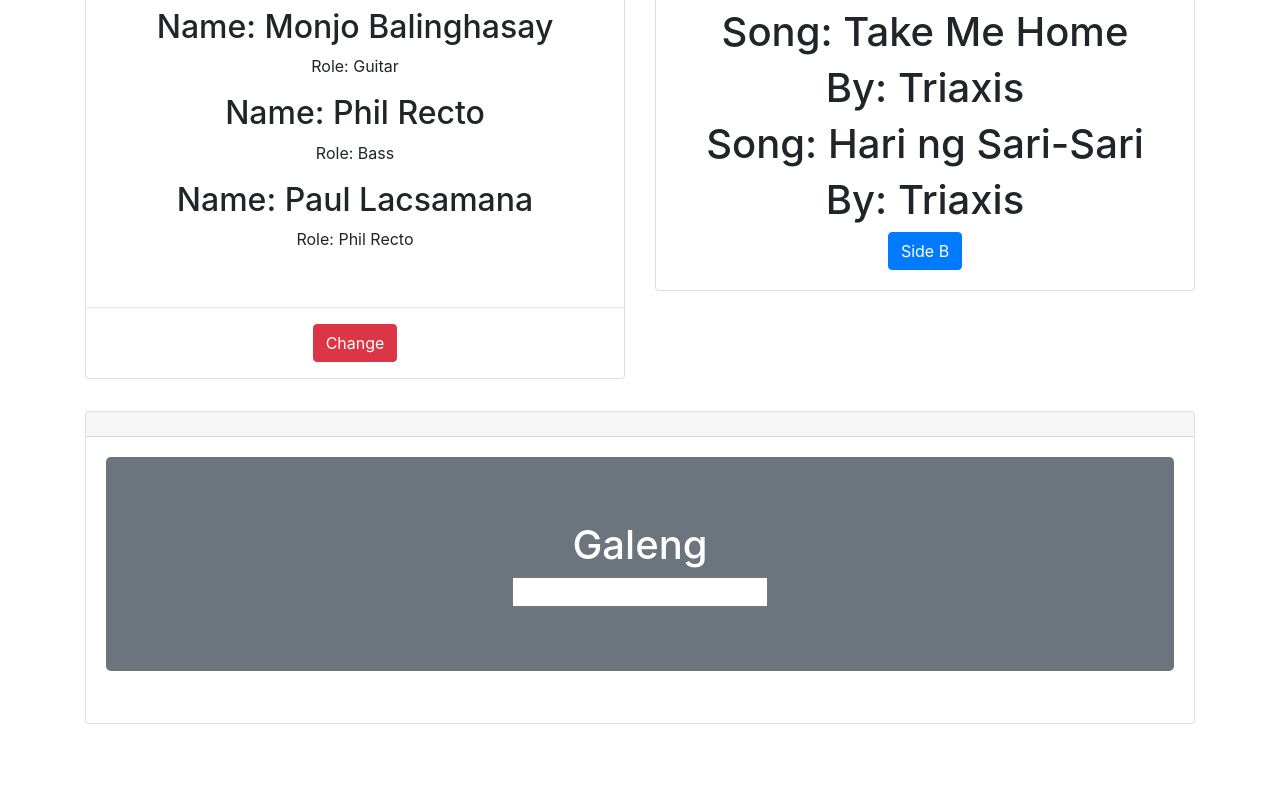
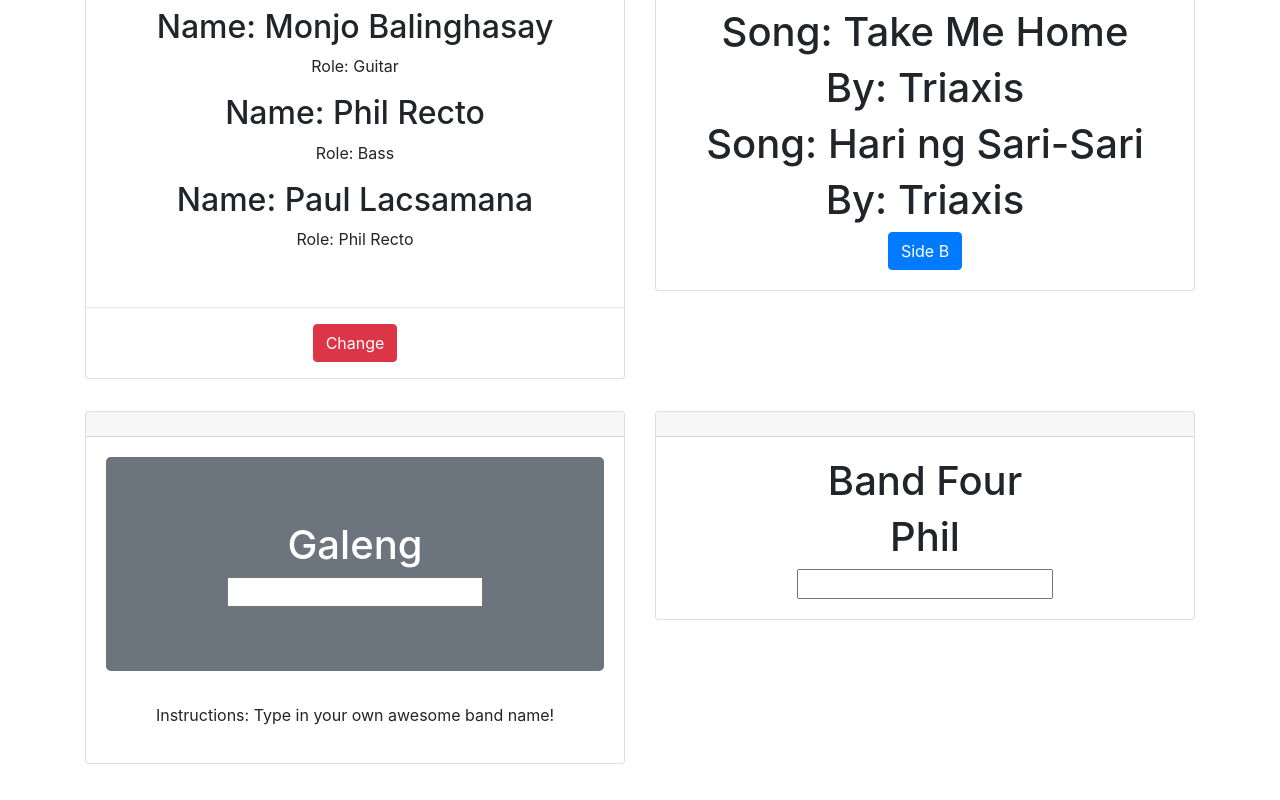
Before and after one commit to precto1285/changethebandReacto, a React (Create React App) app in the folder change-band/: page / in a window 1280 px wide. Shown: the part 478-1278 px from the top of the page. Built offline with nearby package versions, Linux system fonts and the light colour scheme.

Commit message:
completed main component four

```diff
--- a/change-band/src/App.js
+++ b/change-band/src/App.js
@@ -3,6 +3,7 @@ import './App.css';
 import BandOne from './BandOne';
 import BandTwo from './BandTwo';
 import BandThree from './BandThree';
+import BandFour from './BandFour';
 
 class App extends Component {
   render() {
@@ -27,7 +28,7 @@ class App extends Component {
             </div>
           </div>
           <div className="row">
-            <div className="col-md-12">
+            <div className="col-md-6">
               <div className="card my-3">
                 <div className="card-header" />
                 <div className="card-body">
@@ -35,7 +36,14 @@ class App extends Component {
                 </div>
               </div>
             </div>
-
+            <div className="col-md-6">
+              <div className="card my-3">
+                <div className="card-header" />
+                <div className="card-body">
+                  <BandFour />
+                </div>
+              </div>
+            </div>
           </div>
 
         </div>
--- /dev/null
+++ b/change-band/src/BandFour.js
@@ -0,0 +1,31 @@
+import React, { Component } from 'react';
+import Update from './SubCompFour/Update';
+
+class BandFour extends Component {
+  constructor() {
+    super();
+    this.state = {
+      name: "Phil"
+    }
+  }
+
+  updateHandler(name) {
+    this.setState(
+      { name }
+    );
+  }
+
+  render() {
+    return (
+      <div>
+        <h1>Band Four</h1>
+        <Update
+          updateHandler={this.updateHandler.bind(this)}
+          name={this.state.name}
+        />
+      </div>
+    )
+  }
+}
+
+export default BandFour;
--- a/change-band/src/BandThree.js
+++ b/change-band/src/BandThree.js
@@ -22,6 +22,7 @@ class BandThree extends Component {
           changeTitle={this.changeTitle.bind(this)}
           title={this.state.title}
         />
+        <p>Instructions: Type in your own awesome band name!</p>
       </div>
     )
   }
--- /dev/null
+++ b/change-band/src/SubCompFour/Name.js
@@ -0,0 +1,9 @@
+import React from 'react';
+
+const Name = (props) => {
+  return (
+    <h1>{props.name}</h1>
+  )
+}
+
+export default Name;
--- /dev/null
+++ b/change-band/src/SubCompFour/Update.js
@@ -0,0 +1,19 @@
+import React, { Component } from 'react';
+import Name from './Name';
+
+class Update extends Component {
+
+  inputHandler(e) {
+    const name = e.target.value;
+    this.props.updateHandler(name);
+  }
+  render() {
+    return (
+      <div>
+        <Name value={this.props.name} name={this.props.name} />
+        <input onChange={this.inputHandler.bind(this)} />
+      </div>
+    )
+  }
+}
+export default Update;
```
